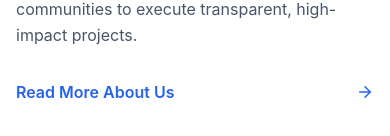
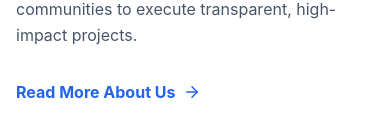
Before and after one commit to KARTIKKUMARSANGADA/Vanvasi-Pragati-Mandal-Website, a React (Vite) app in the folder frontend/: page / in a window 390 px wide. Shown: the part 1822-1958 px from the top of the page. Built offline with nearby package versions, Linux system fonts and the light colour scheme; no server answers.

Commit message:
Responsive  Hero Design

```diff
--- a/frontend/src/pages/Home.jsx
+++ b/frontend/src/pages/Home.jsx
@@ -225,7 +225,7 @@ const Home = () => {
           <div className="absolute inset-0 bg-gradient-to-r from-black/75 via-black/40 to-transparent z-10"></div>
         </div>
 
-        <div className="max-w-[90%] mx-auto relative z-20 w-full flex items-center pt-36 pb-16 md:pt-0 md:pb-0">
+        <div className="max-w-[90%] mx-auto relative z-20 w-full flex items-center pt-28 pb-12 md:pt-0 md:pb-0">
           <div className="w-full max-w-5xl text-left">
             <AnimatePresence mode="wait">
               <motion.div
@@ -336,9 +336,10 @@ const Home = () => {
               </p>
               <Link
                 to="/about"
-                className="inline-flex items-center justify-between w-full text-secondary font-semibold hover:text-blue-800 transition-colors group/link"
+                className="inline-flex items-center gap-2 text-secondary font-bold hover:text-blue-800 transition-all text-base group/link"
               >
-                Read More About Us <ArrowRight size={18} />
+                <span>Read More About Us</span>
+                <ArrowRight size={18} className="transform group-hover/link:translate-x-1 transition-transform" />
               </Link>
             </div>
           </div>
```
